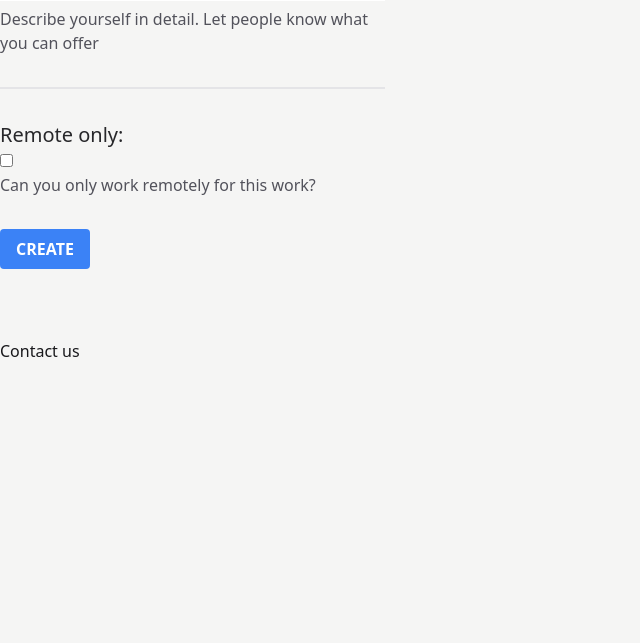
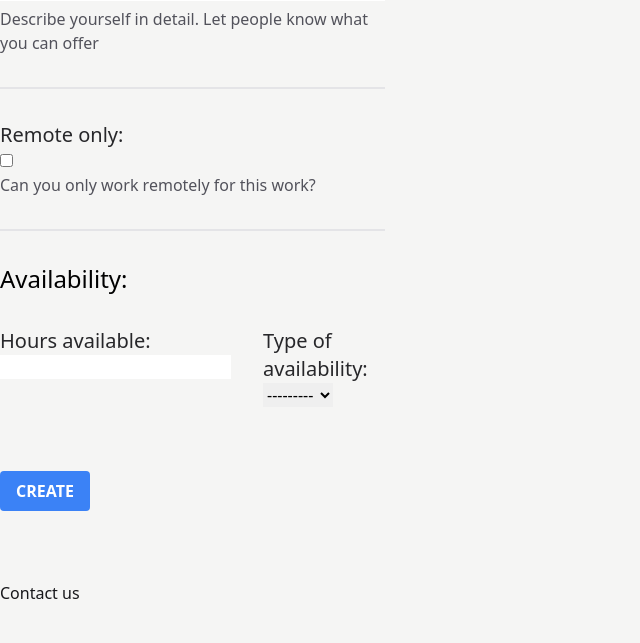
Before and after one commit to gedkirkham/volm, a Django app: page /workers/new/ in a window 1280 px wide. Shown: the part 979-1622 px from the top of the page, without its empty margins (0-640 px from the left). Before the commit the page ends 1336 px from the top, so only its background shows below. Run offline with Django 3.2, Linux system fonts and the light colour scheme; a user stored in the database is signed in; tables that the repository leaves empty hold one stand-in row (values such as "Sample post"); style sheets or scripts are compiled from the project's sources.

Commit message:
feat: add basic availability form to advert creation form

```diff
--- a/volm/workers/admin.py
+++ b/volm/workers/admin.py
@@ -1,7 +1,8 @@
 from django.contrib import admin
 
-from .models import Availability, Worker, WorkerTags
+from .models import AvailabilityDetail, AvailabilityBasic, Worker, WorkerTags
 
-admin.site.register(Availability)
+admin.site.register(AvailabilityDetail)
+admin.site.register(AvailabilityBasic)
 admin.site.register(Worker)
 admin.site.register(WorkerTags)
--- a/volm/workers/forms.py
+++ b/volm/workers/forms.py
@@ -2,12 +2,12 @@ from django import forms
 from django.utils.translation import gettext_lazy as _
 from django.forms import modelformset_factory
 
-from .models import Availability, Worker
+from .models import AvailabilityDetail, AvailabilityBasic, Worker
 
 class AvailabilityForm(forms.ModelForm):
 
     class Meta():
-        model = Availability
+        model = AvailabilityDetail
         fields = ['day', 'time_from', 'time_to', 'timezone']
 
     def __init__(self, *arg, **kwarg):
@@ -58,7 +58,7 @@ initial=[
         'timezone': [1],
     },
 ]
-AvailabilityFormSet = modelformset_factory(Availability, form=AvailabilityForm, extra=7, max_num=7, validate_max=True, fields=('day', 'time_from', 'time_to', 'timezone'))
+AvailabilityFormSet = modelformset_factory(AvailabilityDetail, form=AvailabilityForm, extra=7, max_num=7, validate_max=True, fields=('day', 'time_from', 'time_to', 'timezone'))
 
 class WorkerForm(forms.ModelForm):
 
@@ -74,3 +74,9 @@ class WorkerForm(forms.ModelForm):
             'tags': _('Select other skills that are relevant to yourself'),
             'title': _('Make it something short and snappy'),
         }
+
+class AvailabilityBasicForm(forms.ModelForm):
+
+    class Meta():
+        model = AvailabilityBasic
+        fields = ["hours", "type"]
--- a/volm/workers/models.py
+++ b/volm/workers/models.py
@@ -8,7 +8,7 @@ from orgs.models import Org
 
 User = get_user_model()
 
-class Availability(models.Model):
+class AvailabilityDetail(models.Model):
     day = models.ManyToManyField("utils.Day", verbose_name=_("Day"))
     time_from = models.ManyToManyField("utils.Time", verbose_name=_("Time from"), related_name="time_from")
     time_to = models.ManyToManyField("utils.Time", verbose_name=_("Time to"), related_name="time_to")
@@ -16,7 +16,25 @@ class Availability(models.Model):
     worker = models.ForeignKey("Worker", verbose_name=_("Associated Worker"), on_delete=models.CASCADE, related_name='worker')
 
     class Meta:
-        verbose_name_plural = 'Availability'
+        verbose_name_plural = 'Availability in detail'
+
+class AvailabilityBasic(models.Model):
+    hours = models.IntegerField(_("Hours available"))
+    type = models.CharField(
+            _("Type of availability"),
+            max_length=50,
+            choices=[
+                ('wk', 'Week'),
+                ('mo', 'Month')
+            ]
+        )
+    user = models.ForeignKey(User, verbose_name=_("User"), on_delete=models.CASCADE)
+
+    class Meta:
+        verbose_name_plural = 'Availability as basic'
+
+    def __str__(self):
+        return "{}: {} hours a {}".format(self.user, self.hours, self.type)
 
 class WorkerManager(models.Manager):
     def active_orgs(self):
--- a/volm/workers/templates/workers/worker_update_create_form.html
+++ b/volm/workers/templates/workers/worker_update_create_form.html
@@ -42,6 +42,40 @@
                         {% endfor %}
                     </div>
                 {% endfor %}
+
+                <section class="tw-py-8">
+                    <h2 class="tw-text-2xl">
+                        Availability:
+                    </h2>
+
+                    <div class="tw-flex tw-space-x-8">
+                        {% for field in availability_basic_form.visible_fields %}
+                            <div class="tw-py-8 tw-inline">
+
+                                <label
+                                    for="{{ field.id_for_label }}"
+                                    class="tw-text-gray-800 tw-text-xl tw-block"
+                                >
+                                    {{ field.label }}:
+                                </label>
+
+                                {{ field }}
+
+                                {% if field.help_text %}
+                                    <p class="tw-text-gray-600">
+                                        {{ field.help_text|safe }}
+                                    </p>
+                                {% endif %}
+
+                                {% for err in field.errors %}
+                                    <p class="tw-text-red-600">
+                                        {{ err }}
+                                    </p>
+                                {% endfor %}
+                            </div>
+                        {% endfor %}
+                    </div>
+                </section>
             </div>
 
             <div class="tw-divide-y-2">
--- a/volm/workers/views.py
+++ b/volm/workers/views.py
@@ -4,8 +4,8 @@ from django.urls import reverse_lazy, reverse
 from django.contrib.auth.mixins import LoginRequiredMixin
 from django.views.generic import TemplateView
 
-from .models import Availability, Worker
-from .forms import AvailabilityForm, AvailabilityFormSet, WorkerForm, initial
+from .models import Worker
+from .forms import AvailabilityForm, AvailabilityBasicForm, AvailabilityFormSet, WorkerForm, initial
 from contact.models import Address, ContactInfo
 
 class WorkerListView(ListView):
@@ -32,6 +32,7 @@ class WorkerDeleteView(LoginRequiredMixin, DeleteView):
 class WorkerCreateView(LoginRequiredMixin, TemplateView):
     # availability_form_class = AvailabilityFormSet
     worker_form_class = WorkerForm
+    availability_basic_form_class = AvailabilityBasicForm
     login_url = '/login/'
     template_name = 'workers/worker_update_create_form.html'
 
@@ -39,16 +40,21 @@ class WorkerCreateView(LoginRequiredMixin, TemplateView):
         post_data = request.POST or None
 
         worker_form = self.worker_form_class(post_data, prefix='worker')
+        availability_basic_form = self.availability_basic_form_class(post_data, prefix="avail_basic")
 
         worker = None
-        if worker_form.is_valid():
+        if worker_form.is_valid() and availability_basic_form.is_valid():
             worker = worker_form.save(commit=False)
             worker.user = request.user
             worker.save()
 
+            availability_basic = availability_basic_form.save(commit=False)
+            availability_basic.user = request.user
+            availability_basic.save()
+
         # availability_form = self.availability_form_class(post_data, initial=initial, queryset=Availability.objects.filter(worker=worker))
         # context = self.get_context_data(worker_form=worker_form, availability_form=availability_form)
-        context = self.get_context_data(worker_form=worker_form)
+        context = self.get_context_data(worker_form=worker_form, availability_basic_form=availability_basic_form)
 
         # if availability_form.is_valid():
         #     for form in availability_form:
@@ -66,7 +72,7 @@ class WorkerCreateView(LoginRequiredMixin, TemplateView):
         #             availability.time_to.add(time_to)
 
         # if worker_form.is_valid() and availability_form.is_valid():
-        if worker_form.is_valid():
+        if worker_form.is_valid() and availability_basic_form.is_valid():
             return redirect(reverse_lazy('workers:worker_detail', kwargs={ 'pk': worker.pk }))
 
         return self.render_to_response(context)
```
Also changed, not shown: volm/workers/migrations/0014_auto_20210122_1725.py (added).
